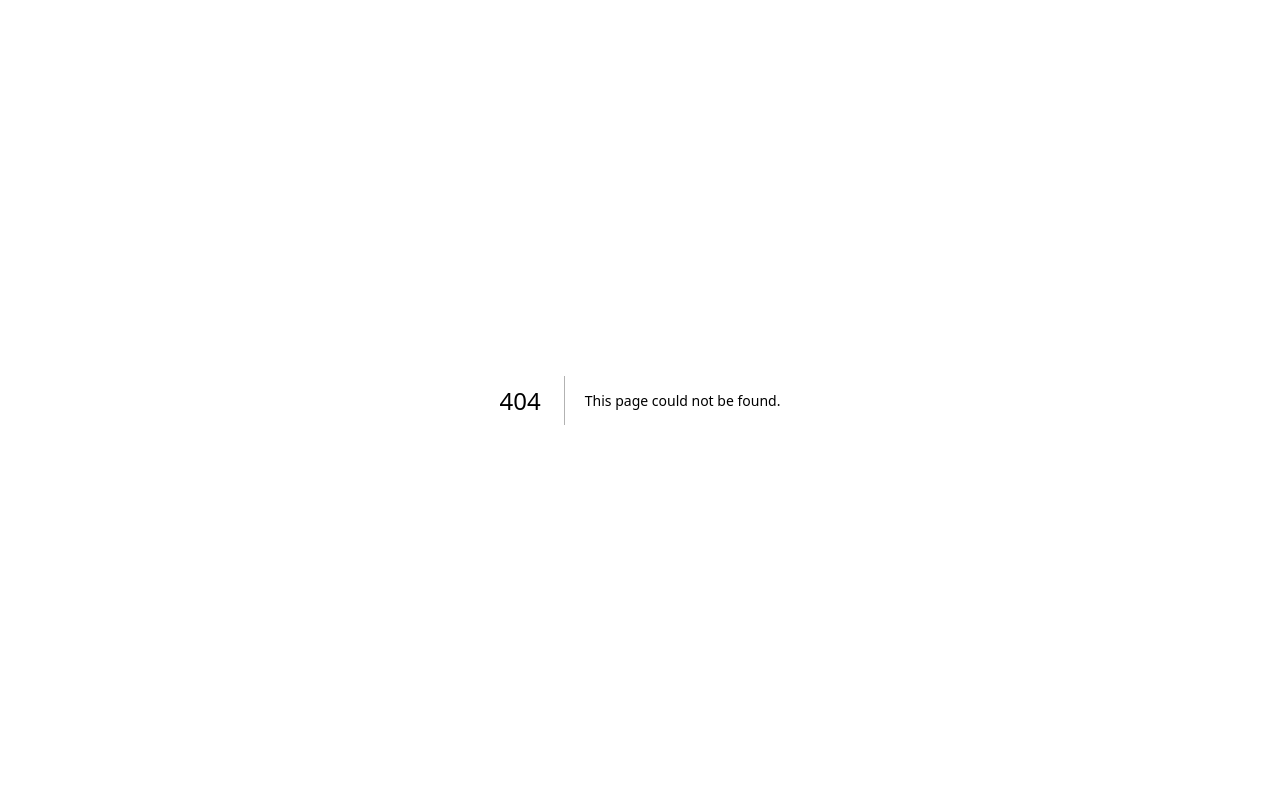
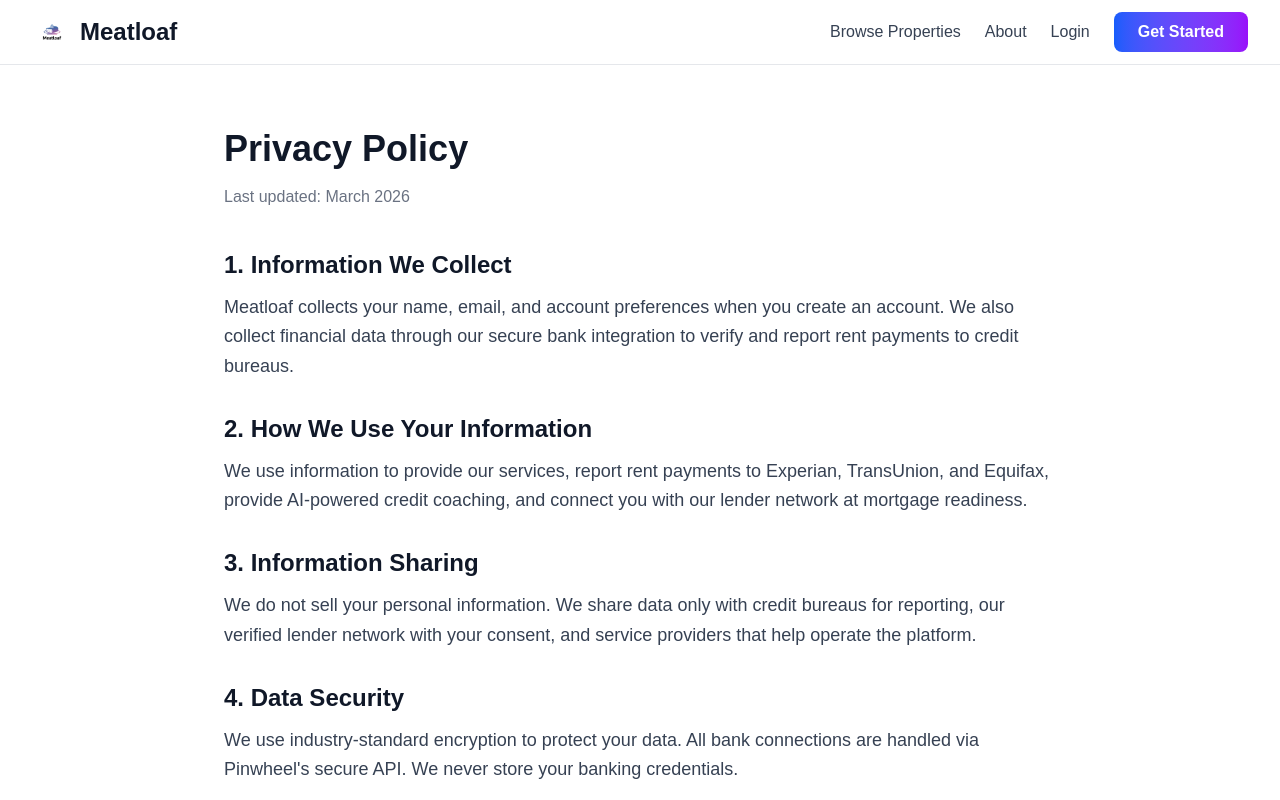
Before and after one commit to Rmetzg85/meatloaf, a Next.js app: page /privacy in a window 1280 px wide. Before the commit this address had no page. Shown: the top 800 px of the page. Built offline with nearby package versions, Linux system fonts and the light colour scheme.

Commit message:
feat: add Privacy Policy page (was 404)

```diff
--- /dev/null
+++ b/app/privacy/page.tsx
@@ -0,0 +1,38 @@
+import Link from 'next/link'
+import Image from 'next/image'
+
+export default function PrivacyPage() {
+  return (
+    <div className="min-h-screen bg-white">
+      <nav className="bg-white/80 backdrop-blur-md border-b border-gray-200">
+        <div className="max-w-7xl mx-auto px-4 sm:px-6 lg:px-8">
+          <div className="flex justify-between items-center h-16">
+            <Link href="/" className="flex items-center space-x-2">
+              <Image src="/logo.png" alt="Meatloaf" width={40} height={40} className="h-10 w-auto" />
+              <span className="text-2xl font-bold text-gray-900">Meatloaf</span>
+            </Link>
+            <div className="flex items-center space-x-6">
+              <Link href="/properties" className="text-gray-700 hover:text-gray-900 font-medium">Browse Properties</Link>
+              <Link href="/about" className="text-gray-700 hover:text-gray-900 font-medium">About</Link>
+              <Link href="/auth/login" className="text-gray-700 hover:text-gray-900 font-medium">Login</Link>
+              <Link href="/auth/signup" className="bg-gradient-to-r from-blue-600 to-purple-600 text-white px-6 py-2 rounded-lg font-semibold">Get Started</Link>
+            </div>
+          </div>
+        </div>
+      </nav>
+      <div className="max-w-4xl mx-auto px-4 sm:px-6 lg:px-8 py-16">
+        <h1 className="text-4xl font-black text-gray-900 mb-4">Privacy Policy</h1>
+        <p className="text-gray-500 mb-10">Last updated: March 2026</p>
+        <div className="space-y-8 text-gray-700 text-lg leading-relaxed">
+          <section><h2 className="text-2xl font-bold text-gray-900 mb-3">1. Information We Collect</h2><p>Meatloaf collects your name, email, and account preferences when you create an account. We also collect financial data through our secure bank integration to verify and report rent payments to credit bureaus.</p></section>
+          <section><h2 className="text-2xl font-bold text-gray-900 mb-3">2. How We Use Your Information</h2><p>We use information to provide our services, report rent payments to Experian, TransUnion, and Equifax, provide AI-powered credit coaching, and connect you with our lender network at mortgage readiness.</p></section>
+          <section><h2 className="text-2xl font-bold text-gray-900 mb-3">3. Information Sharing</h2><p>We do not sell your personal information. We share data only with credit bureaus for reporting, our verified lender network with your consent, and service providers that help operate the platform.</p></section>
+          <section><h2 className="text-2xl font-bold text-gray-900 mb-3">4. Data Security</h2><p>We use industry-standard encryption to protect your data. All bank connections are handled via Pinwheel&apos;s secure API. We never store your banking credentials.</p></section>
+          <section><h2 className="text-2xl font-bold text-gray-900 mb-3">5. Your Rights</h2><p>You may access, correct, or delete your personal information at any time by contacting us at RMetzgar@REMVentures.Tech.</p></section>
+          <section><h2 className="text-2xl font-bold text-gray-900 mb-3">6. Contact Us</h2><p>Questions? Email <a href="mailto:RMetzgar@REMVentures.Tech" className="text-blue-600 hover:underline">RMetzgar@REMVentures.Tech</a></p></section>
+        </div>
+      </div>
+      <footer className="bg-gray-900 text-white py-8 mt-16"><div className="max-w-7xl mx-auto px-4 text-center text-gray-400 text-sm"><p>© 2026 REMVentures LLC. All rights reserved.</p><div className="flex justify-center space-x-6 mt-3"><Link href="/privacy" className="hover:text-white">Privacy Policy</Link><Link href="/terms" className="hover:text-white">Terms of Service</Link><Link href="/contact" className="hover:text-white">Contact</Link></div></div></footer>
+    </div>
+  )
+}
```
